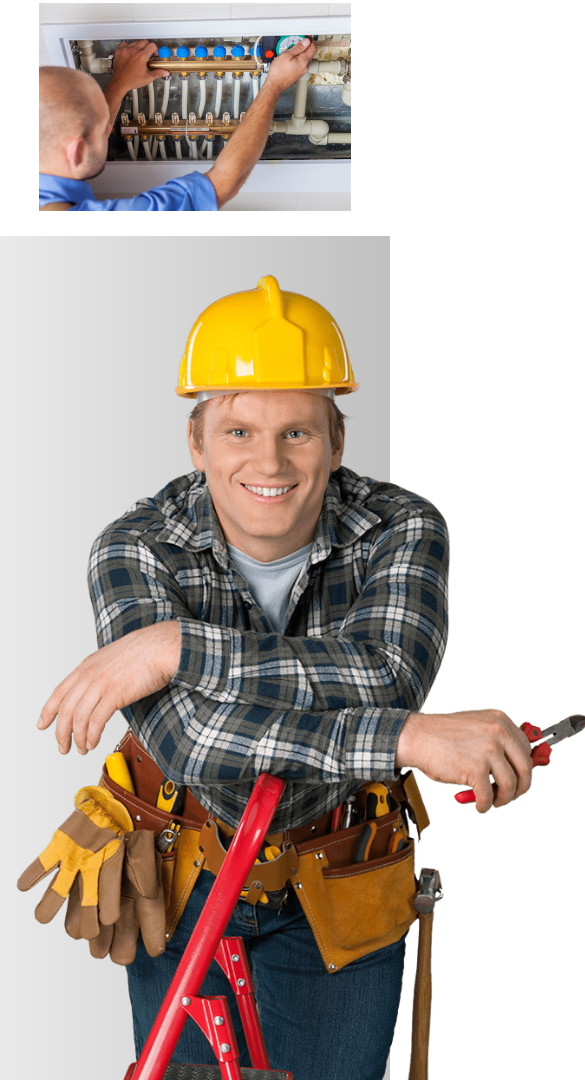
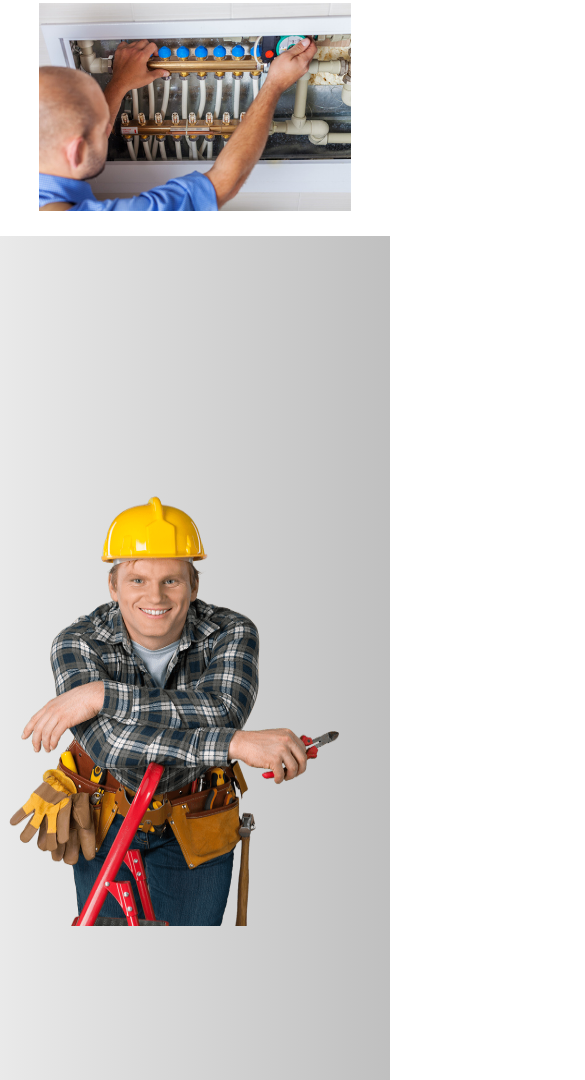
Before and after one commit to Vhi-do/Services, a plain HTML site: page index.html in a window 390 px wide. Shown: the part 2791-3871 px from the top of the page, 585 px wide, since content can reach past the window. Drawn offline with Linux system fonts and the light colour scheme.

Commit message:
image-adjustment

```diff
--- a/css/style.css
+++ b/css/style.css
@@ -695,9 +695,13 @@
         margin-top: 25px;
         flex-direction: column;
     }
+    .best-img img {
+        height: 450px;
+        width: 350px;
+    }
     .best-img {
         width: 100;
-        margin: 0 auto;
+        margin: auto;
         padding-left: 0;
         height: 100vh;
         margin-right: 80px;
```
